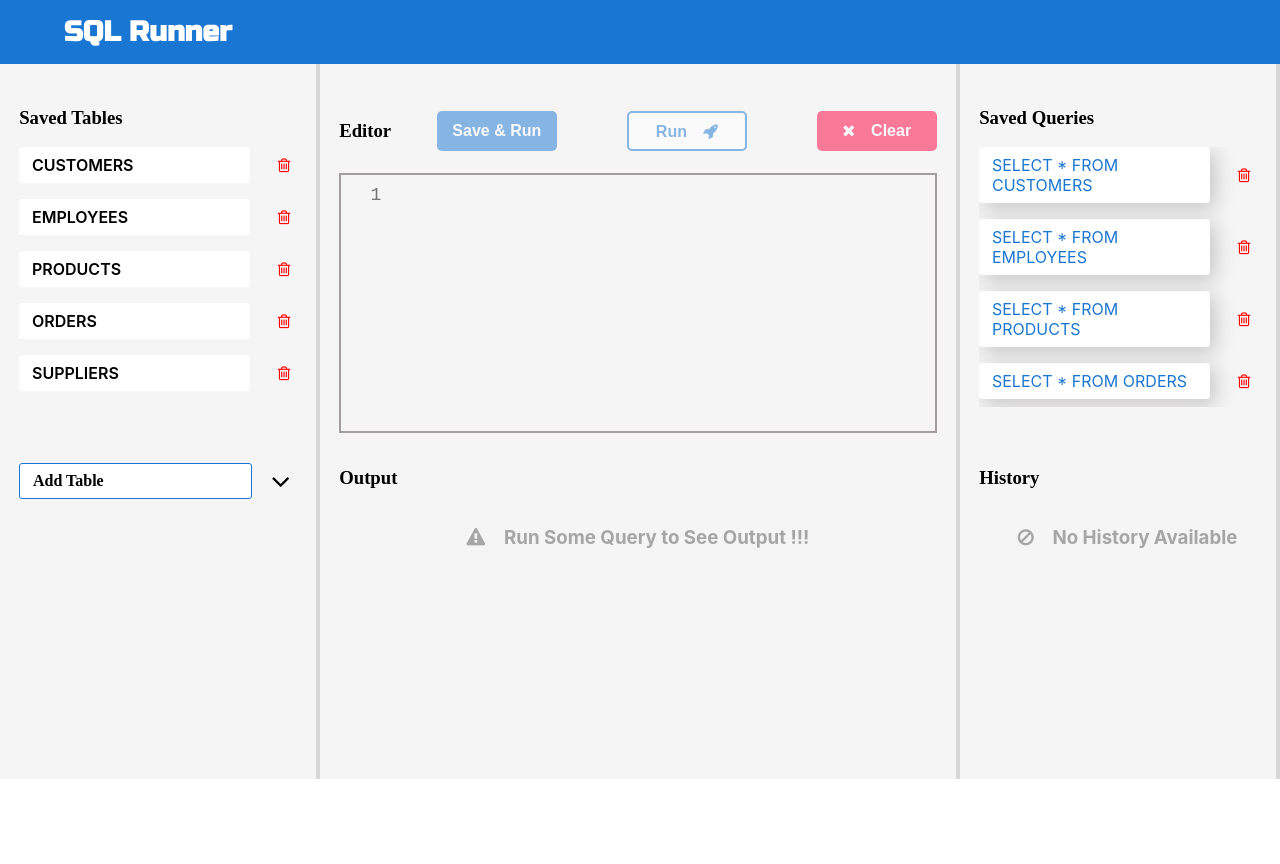
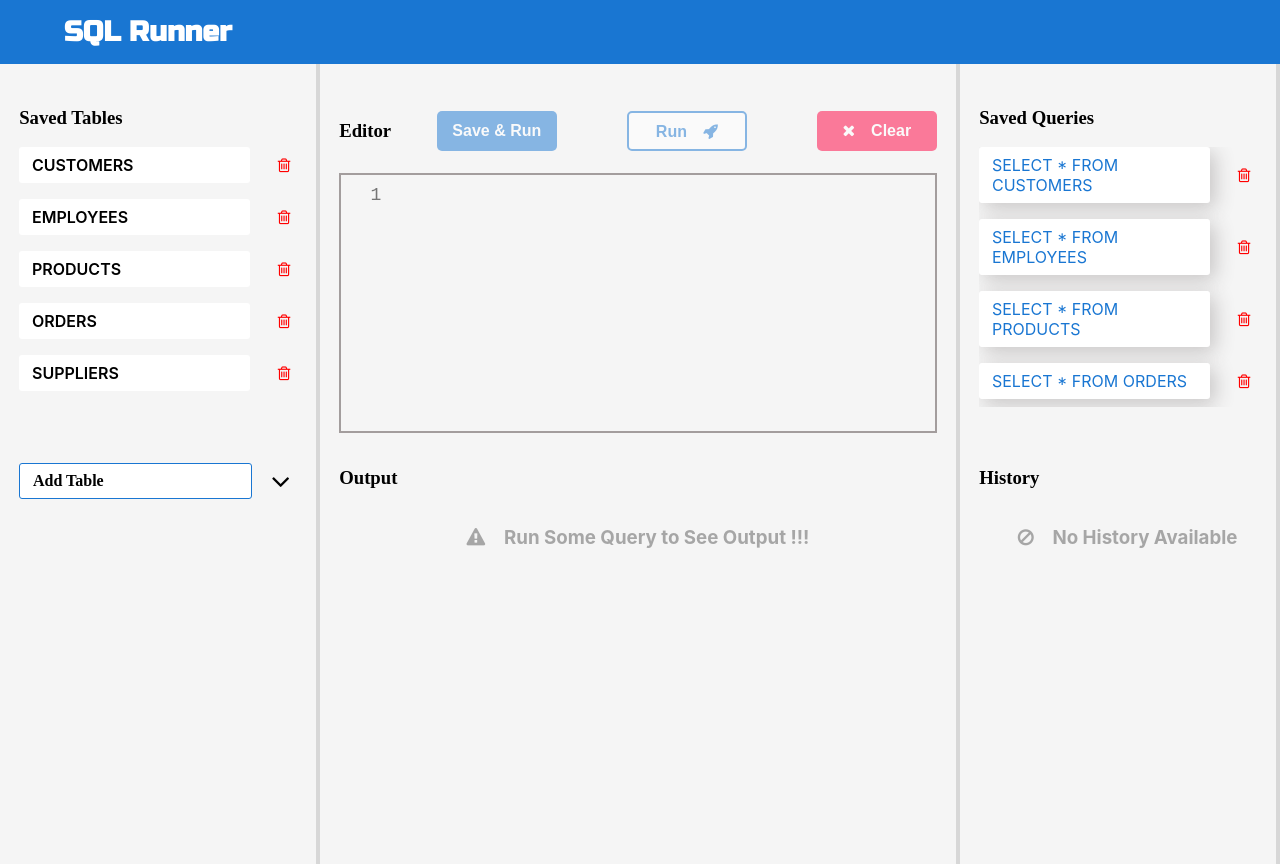
Before and after one commit to kunal351411/sql-editor, a React (Create React App) app: page / in a window 1280 px wide. Before the commit the page ends 800 px from the top, so only its background shows below. Built offline with nearby package versions, Linux system fonts and the light colour scheme; a web font is replaced by a local one.

Commit message:
fix: make background full screen

```diff
--- a/src/App.css
+++ b/src/App.css
@@ -3,7 +3,8 @@
   flex-direction: column;
   flex-wrap: wrap;
 
-  height: 715px;
+  height: 100%;
+  min-height: 100vh;
 
   padding: 3vh 1.5vw 1vh 1.5vw;
 
```
